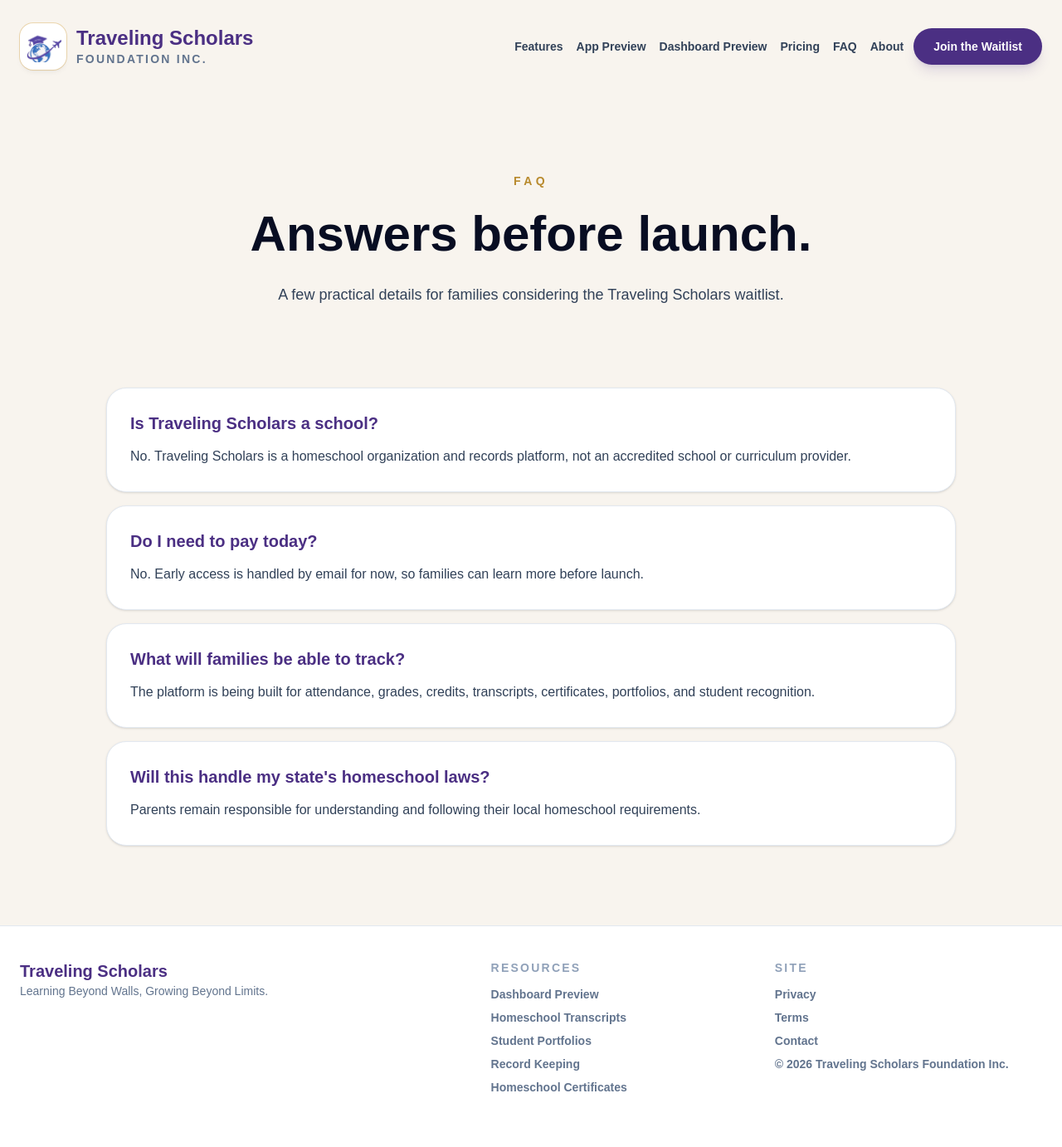
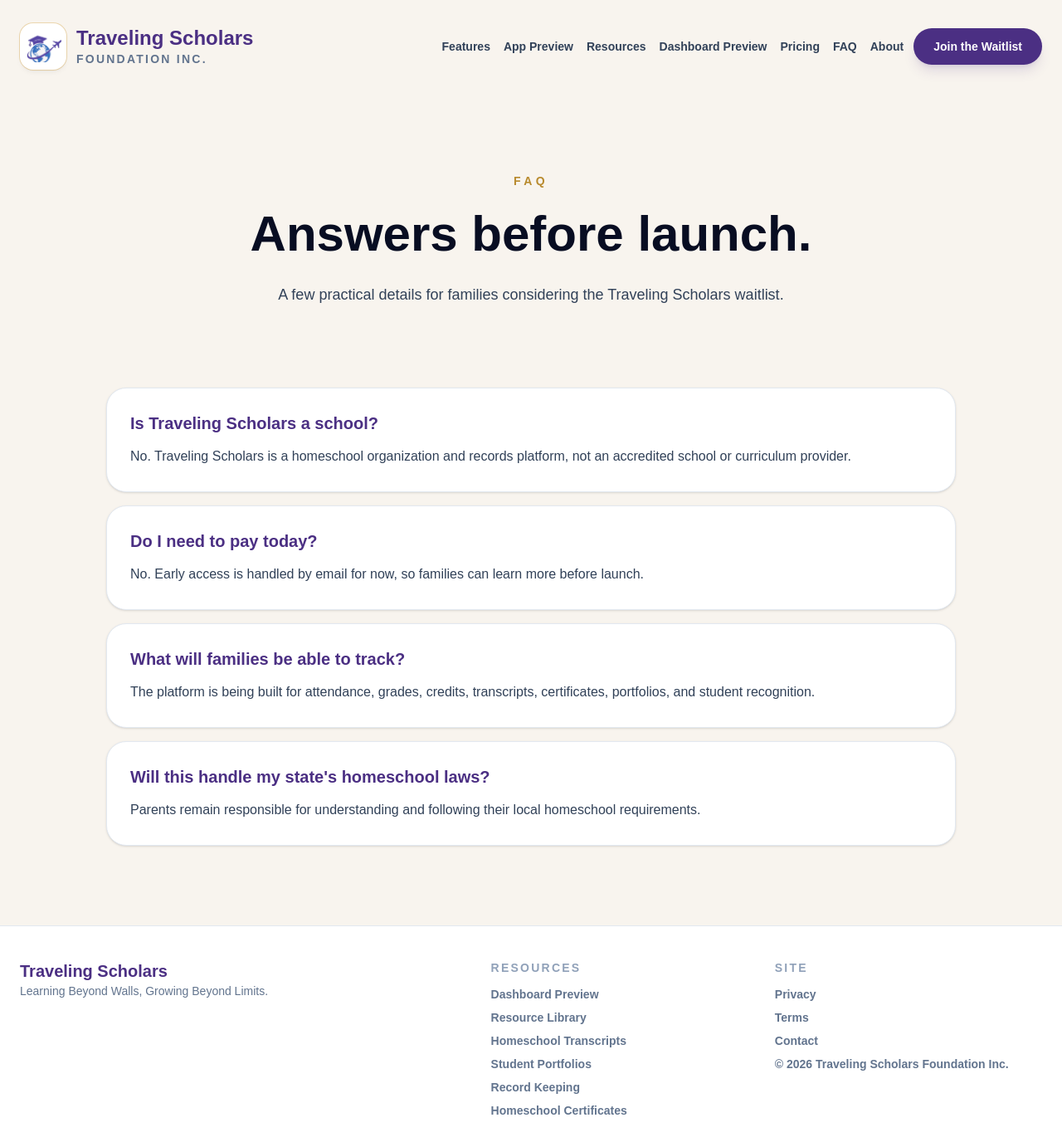
Before and after one commit to aimoneyglitch/traveling-scholars-site, a Next.js app: page /faq in a window 1280 px wide. Shown: the top 1382 px of the page at 83% size. Before the commit the page ends 1360 px from the top, so only its background shows below. Built offline with nearby package versions, Linux system fonts and the light colour scheme.

Commit message:
Link homeschool resource library

```diff
--- a/app/_components/site-footer.tsx
+++ b/app/_components/site-footer.tsx
@@ -6,6 +6,7 @@
 
 const resourceLinks = [
   ["Dashboard Preview", "/dashboard-preview/"],
+  ["Resource Library", "/resources/"],
   ["Homeschool Transcripts", "/homeschool-transcripts/"],
   ["Student Portfolios", "/student-portfolios/"],
   ["Record Keeping", "/homeschool-record-keeping/"],
--- a/app/_components/site-nav.tsx
+++ b/app/_components/site-nav.tsx
@@ -3,6 +3,7 @@
 const links = [
   ["Features", "/features/"],
   ["App Preview", "/app-preview/"],
+  ["Resources", "/resources/"],
   ["Dashboard Preview", "/dashboard-preview/"],
   ["Pricing", "/pricing/"],
   ["FAQ", "/faq/"],
@@ -41,8 +42,8 @@
 
         <details className="group relative lg:hidden">
           <summary className="flex h-11 w-11 cursor-pointer list-none items-center justify-center rounded-2xl bg-white text-xl font-black text-[#4b2f83] shadow-md shadow-slate-900/5 ring-1 ring-slate-200 transition hover:ring-[#d6a84f] [&::-webkit-details-marker]:hidden">
-            <span className="group-open:hidden">☰</span>
-            <span className="hidden group-open:inline">×</span>
+            <span className="group-open:hidden">â˜°</span>
+            <span className="hidden group-open:inline">Ã—</span>
           </summary>
           <div className="absolute right-0 top-14 z-20 w-[min(20rem,calc(100vw-2rem))] rounded-3xl border border-slate-200 bg-white p-4 shadow-2xl shadow-slate-900/15">
             <div className="grid gap-1.5">
@@ -53,7 +54,7 @@
               ))}
             </div>
             <a href={ctaHref} className="mt-3 block w-full rounded-2xl bg-[#4b2f83] px-5 py-4 text-center text-sm font-black text-white shadow-lg shadow-[#4b2f83]/15 transition hover:bg-[#3f2770]">
-              Join the Waitlist →
+              Join the Waitlist â†’
             </a>
           </div>
         </details>
```
